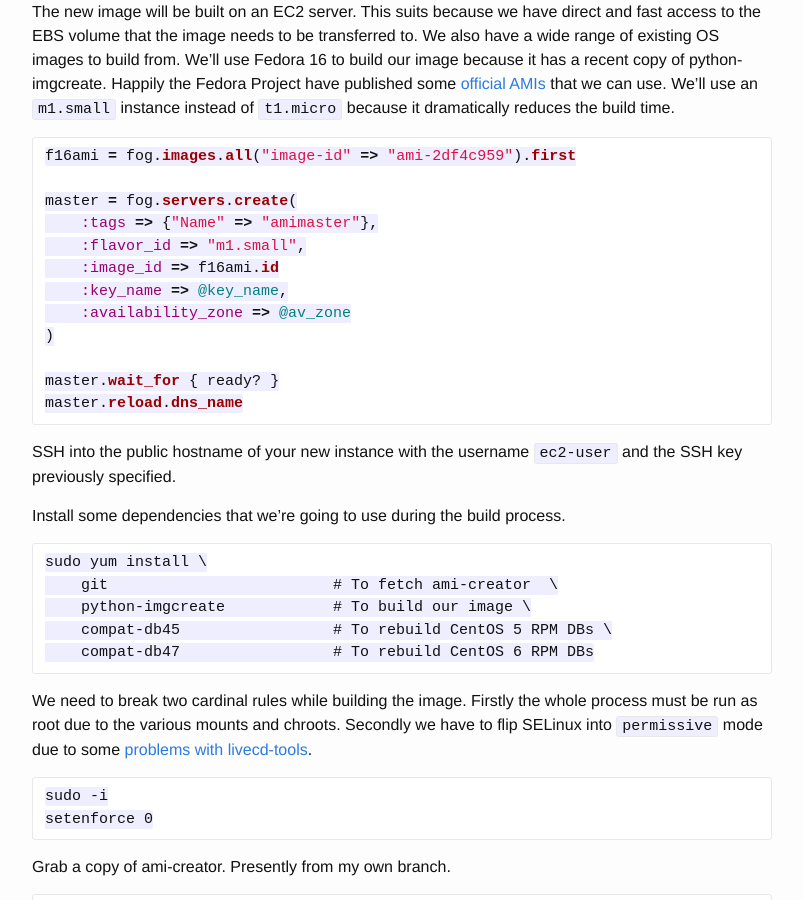
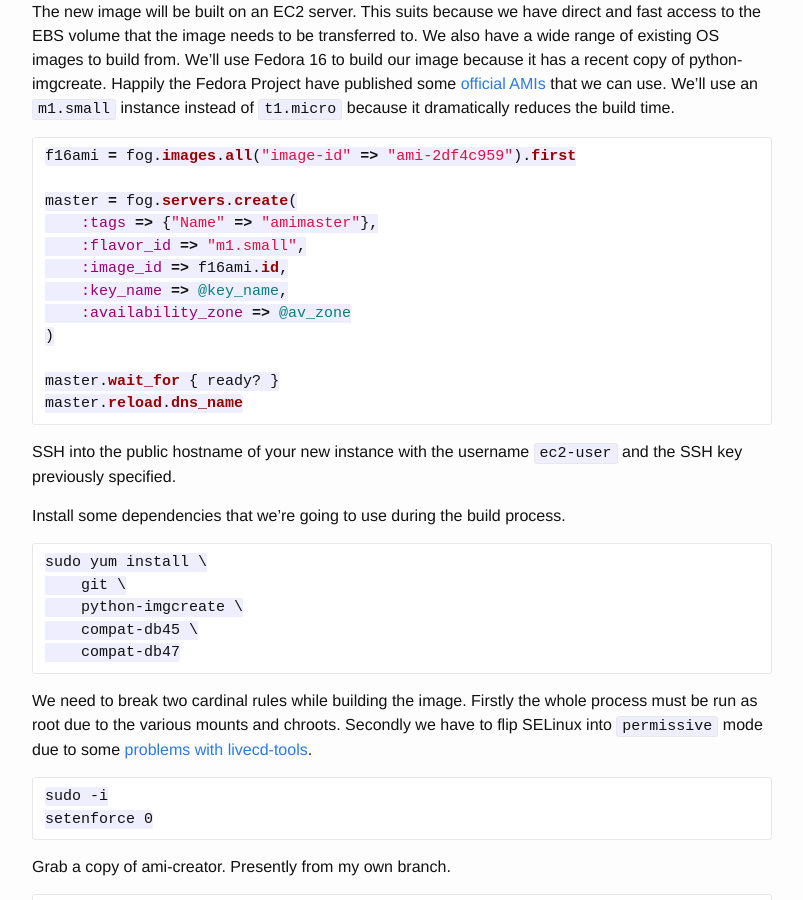
Before and after one commit to engrnisarahmed/dan.carley.co, a Jekyll site: the page built from _posts/2012-04-17-centos-amis-from-kickstart.markdown, in a window 1280 px wide and 900 px high, scrolled down 1703 px. Shown: the whole window, without its empty margins (238-1041 px from the left). Built offline with Jekyll 4.4.1, drawn with Linux system fonts in a browser that asks for light colours; some of the changed text lies outside the part shown.

Commit message:
Fix up typos and formatting in AMI article.

````diff
--- a/_posts/2012-04-17-centos-amis-from-kickstart.markdown
+++ b/_posts/2012-04-17-centos-amis-from-kickstart.markdown
@@ -69,7 +69,7 @@ f16ami = fog.images.all("image-id" => "ami-2df4c959").first
 master = fog.servers.create(
     :tags => {"Name" => "amimaster"},
     :flavor_id => "m1.small",
-    :image_id => f16ami.id
+    :image_id => f16ami.id,
     :key_name => @key_name,
     :availability_zone => @av_zone
 )
@@ -83,10 +83,10 @@ SSH into the public hostname of your new instance with the username `ec2-user` a
 Install some dependencies that we're going to use during the build process.
 
     sudo yum install \
-        git                         # To fetch ami-creator  \
-        python-imgcreate            # To build our image \
-        compat-db45                 # To rebuild CentOS 5 RPM DBs \
-        compat-db47                 # To rebuild CentOS 6 RPM DBs
+        git \
+        python-imgcreate \
+        compat-db45 \
+        compat-db47
 
 We need to break two cardinal rules while building the image. Firstly the whole process must be run as root due to the various mounts and chroots. Secondly we have to flip SELinux into `permissive` mode due to some [problems with livecd-tools](https://bugzilla.redhat.com/show_bug.cgi?id=735598).
 
@@ -222,7 +222,7 @@ mount -t tmpfs -o size=1 tmpfs /var/cache/yum
 
 Build that image!
 
-    ./ami-creator/ami-creator -n centos62-x86_64 -c ks-centos6.cfg --cache yum_cache_62
+    ./ami_creator/ami_creator -n centos62-x86_64 -c ks-centos6.cfg --cache yum_cache_62
 
 This will pop out a `.img` file. You can inspect the contents, if you so wish.
 
@@ -287,7 +287,8 @@ Registering an AMI requires that you provide a snapshot of an EBS volume, rather
 snap = fog.snapshots.create(
     :name => @ami_name,
     :description => @ami_desc,
-    :volume_id => vol.id)
+    :volume_id => vol.id
+)
 snap.wait_for { ready? }
 ```
 
````
Also changed, not shown: other parts of _posts/2012-04-17-centos-amis-from-kickstart.markdown (+1 -1 lines).
